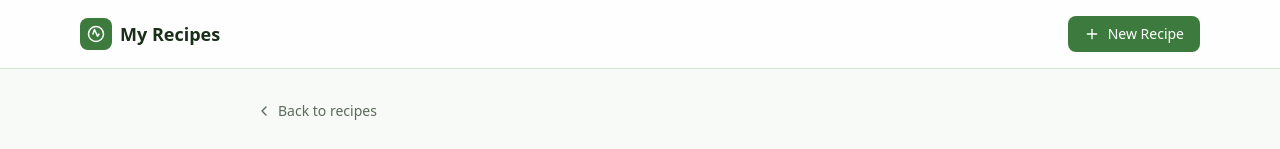
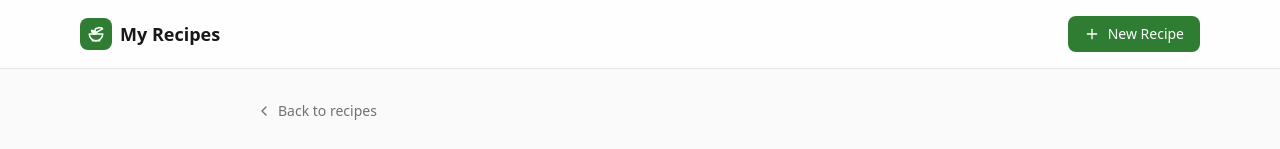
Before and after one commit to sophianolte/recipes-app, a Next.js app in the folder frontend/: page /recipes/new in a window 1280 px wide. Shown: the top 149 px of the page. Built offline with nearby package versions, Linux system fonts and the light colour scheme; no server answers.

Commit message:
feat: change to a less green, more modern design

```diff
--- a/frontend/src/app/globals.css
+++ b/frontend/src/app/globals.css
@@ -1,25 +1,25 @@
 @import "tailwindcss";
 
 :root {
-  --background: #f8faf7;
-  --foreground: #1a2e1a;
+  --background: #fafafa;
+  --foreground: #18181b;
   --card: #ffffff;
-  --card-foreground: #1a2e1a;
-  --primary: #3d7a3d;
+  --card-foreground: #18181b;
+  --primary: #2e7d32;
   --primary-foreground: #ffffff;
-  --primary-light: #e8f2e8;
-  --primary-lighter: #f0f7f0;
-  --secondary: #6b9e6b;
+  --primary-light: #e8f5e9;
+  --primary-lighter: #f1f8f2;
+  --secondary: #4caf50;
   --secondary-foreground: #ffffff;
-  --muted: #f1f5f0;
-  --muted-foreground: #5a6b5a;
-  --border: #d4e4d4;
-  --border-light: #e8f0e8;
-  --accent: #2d5a2d;
+  --muted: #f4f4f5;
+  --muted-foreground: #71717a;
+  --border: #e4e4e7;
+  --border-light: #f0f0f2;
+  --accent: #1b5e20;
   --accent-foreground: #ffffff;
-  --destructive: #dc4545;
+  --destructive: #ef4444;
   --destructive-foreground: #ffffff;
-  --ring: #3d7a3d;
+  --ring: #2e7d32;
   --radius: 0.75rem;
 }
 
--- a/frontend/src/app/layout.js
+++ b/frontend/src/app/layout.js
@@ -21,8 +21,10 @@ export default function RootLayout({ children }) {
               <a href="/" className="flex items-center gap-2">
                 <div className="w-8 h-8 bg-primary rounded-lg flex items-center justify-center">
                   <svg width="18" height="18" viewBox="0 0 24 24" fill="none" stroke="white" strokeWidth="2" strokeLinecap="round" strokeLinejoin="round">
-                    <path d="M12 2C6.48 2 2 6.48 2 12s4.48 10 10 10 10-4.48 10-10S17.52 2 12 2z" />
-                    <path d="M8 12l2-6 4 9 2-3" />
+                    <path d="M7 21h10" />
+                    <path d="M12 21a9 9 0 0 0 9-9H3a9 9 0 0 0 9 9Z" />
+                    <path d="M11.38 12a2.4 2.4 0 0 1-.4-4.77 2.4 2.4 0 0 1 3.2-2.77 2.4 2.4 0 0 1 3.47-.63 2.4 2.4 0 0 1 3.13 1.33l-12.4 6.84Z" />
+                    <path d="M13 10.2 6.34 7.06c-.17.98.06 2 .63 2.84" />
                   </svg>
                 </div>
                 <span className="text-lg font-semibold text-foreground">My Recipes</span>
--- a/frontend/src/components/RecipeCard.js
+++ b/frontend/src/components/RecipeCard.js
@@ -4,8 +4,8 @@ export default function RecipeCard({ recipe, onToggleFavorite, onDelete }) {
   return (
     <div className="group bg-card rounded-xl border border-border-light overflow-hidden hover:border-primary/30 hover:shadow-md transition-all duration-200">
       {/* Image placeholder */}
-      <div className="h-40 bg-primary-lighter flex items-center justify-center relative">
-        <svg width="48" height="48" viewBox="0 0 24 24" fill="none" stroke="var(--secondary)" strokeWidth="1" strokeLinecap="round" strokeLinejoin="round" className="opacity-50">
+      <div className="h-40 bg-muted flex items-center justify-center relative">
+        <svg width="48" height="48" viewBox="0 0 24 24" fill="none" stroke="var(--muted-foreground)" strokeWidth="1" strokeLinecap="round" strokeLinejoin="round" className="opacity-40">
           <path d="M18 8h1a4 4 0 0 1 0 8h-1" />
           <path d="M2 8h16v9a4 4 0 0 1-4 4H6a4 4 0 0 1-4-4V8z" />
           <line x1="6" y1="1" x2="6" y2="4" />
```
Also changed, not shown: frontend/src/components/CategoryFilter.js (line endings or trailing spaces).
